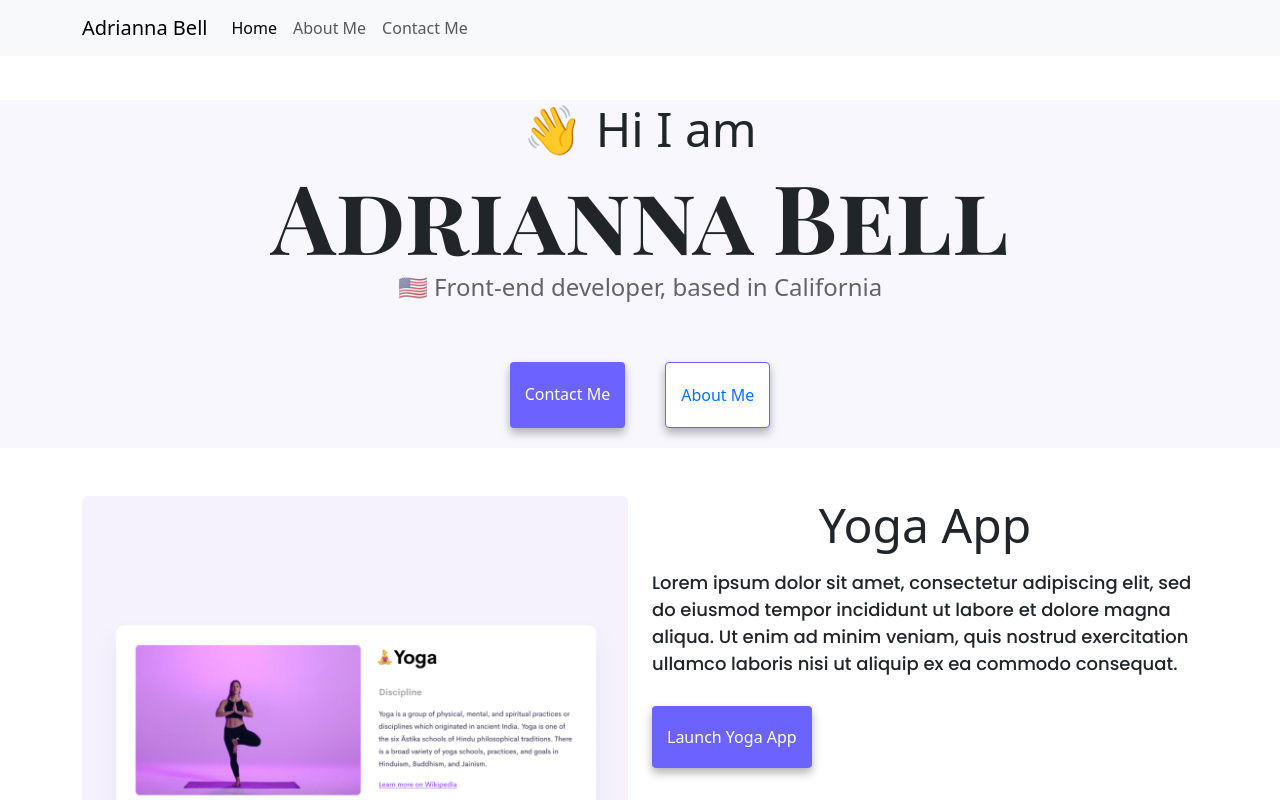
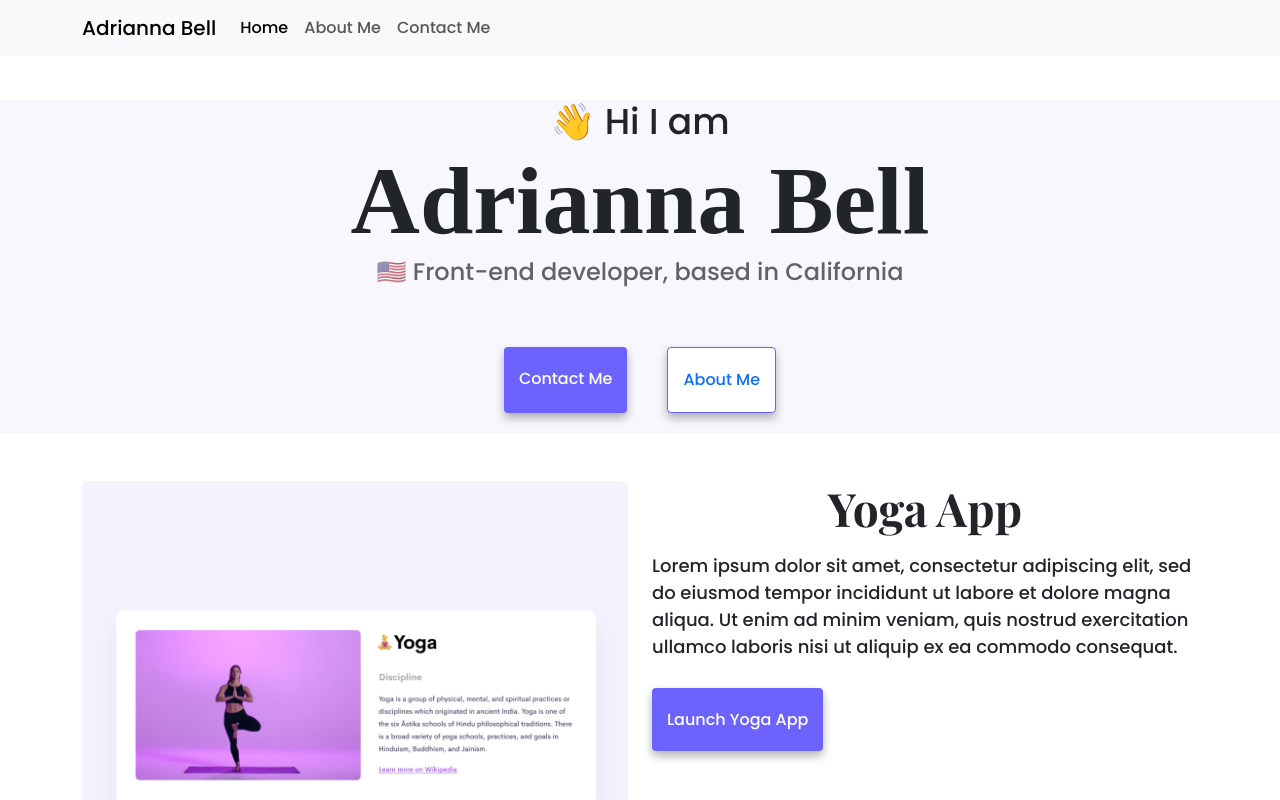
Before and after one commit to thecodedcosmos/web-portfolio, a website: page index.html in a window 1280 px wide. Shown: the top 800 px of the page. Drawn offline with nearby package versions, Linux system fonts and the light colour scheme.

Commit message:
Updated font, added background and defaults to my CSS.

```diff
--- a/index.html
+++ b/index.html
@@ -17,9 +17,9 @@
       crossorigin="anonymous"
     ></script>
     <script src="https://kit.fontawesome.com/0f8deb59ab.js" crossorigin="anonymous"></script>
-    <link rel="preconnect" href="https://fonts.googleapis.com">
+  <link rel="preconnect" href="https://fonts.googleapis.com">
 <link rel="preconnect" href="https://fonts.gstatic.com" crossorigin>
-<link href="https://fonts.googleapis.com/css2?family=Playfair+Display+SC:wght@700&family=Poppins:wght@500;700&display=swap" rel="stylesheet">
+<link href="https://fonts.googleapis.com/css2?family=Playfair+Display:wght@700&family=Poppins:wght@500;700&display=swap" rel="stylesheet">
     <title>Front End Portfolio: Adrianna Bell</title>
     <link rel="stylesheet" href="style.css" />
   </head>
--- a/style.css
+++ b/style.css
@@ -1,11 +1,14 @@
 :root {
   --primary-color: #6c63ff;
-  --secondary-color: #f5f2fe;
+  --secondary-color: #F9F7FE;
   --box-shadow: 0 5px 10px rgba(0, 0, 0, 0.3);
+  --heading-font-family:"Playfair Display", serif;
+  --default-font-family: "Poppins", sans-serif;
 }
 
 body {
   margin-top: 100px;
+  font-family: var(--default-font-family);
 }
 
 h1,
@@ -13,6 +16,7 @@ h2,
 h3 {
   margin: 0;
   text-align: center;
+  font-family: var(--heading-font-family);
 }
 
 h1 {
@@ -22,7 +26,7 @@ h1 {
 }
 
 h2 {
-  font-size: 48px;
+  font-size: 46px;
 }
 
 h3 {
@@ -51,6 +55,19 @@ p {
 
 .hero {
   background-color: #F9F7FE;
+  padding: 0%;
+}
+
+.hero h2 {
+  font-size: 36px;
+  font-family: 'Poppins', sans-serif;
+  margin: 0px;
+}
+
+.hero h3 {
+  font-family: var(--default-font-family);
+  font-weight: normal;
+  font-size: 24px;
 }
 
 .navigation-links {
```
Also changed, not shown: about.html (+1 -1 lines).
